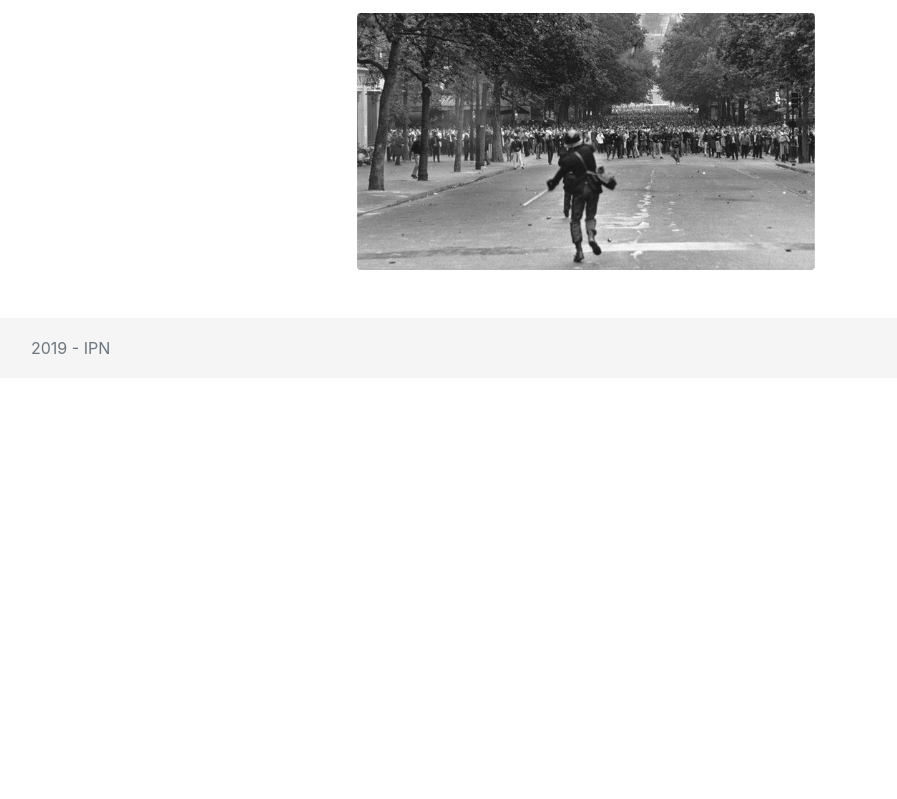
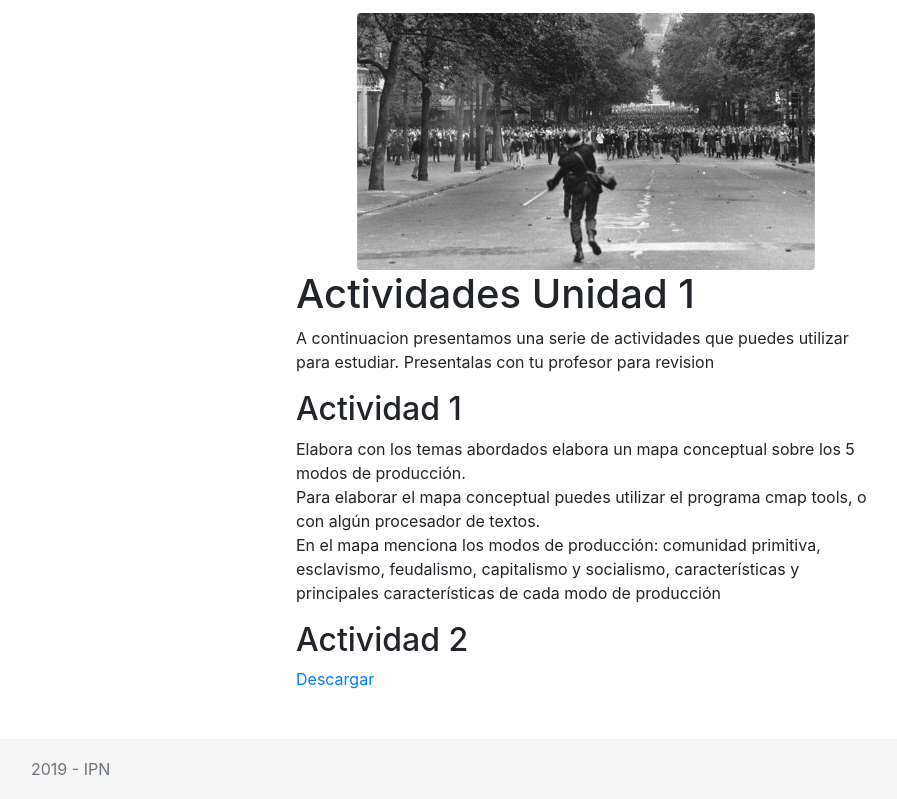
Before and after one commit to ESM-CECyT7/2GM, a plain HTML site: page index.html in a window 1280 px wide. Shown: the part 6881-7680 px from the top of the page, without its empty margins (54-951 px from the left). Before the commit the page ends 7259 px from the top, so only its background shows below. Drawn offline with nearby package versions, Linux system fonts and the light colour scheme; a script that the page names is missing.

Commit message:
Add activity

```diff
--- a/index.html
+++ b/index.html
@@ -120,7 +120,7 @@
         <div class="collapse navbar-collapse" id="navbarNavDropdown">
             <ul class="navbar-nav">
                 <li class="nav-item active">
-                    <a class="nav-link" href="/index.html">Inicio
+                    <a class="nav-link" href="index.html">Inicio
                         <span class="sr-only">(current)</span>
                     </a>
                 </li>
@@ -468,6 +468,28 @@
             <div class="text-center">
                 <img src="paris1968.jpg" class="rounded w-75" alt="Paris 1968">
             </div>
+
+            <div class="container">
+                    <h1>Actividades Unidad 1</h1>
+                    <p>A continuacion presentamos una serie de actividades que puedes utilizar para estudiar. Presentalas con tu profesor
+                        para revision</p>
+                    <h2>
+                        Actividad 1
+                    </h2>
+                    <p>Elabora con los temas abordados elabora un mapa conceptual sobre los 5 modos de producción.
+                        <br />
+                        Para elaborar
+                        el mapa conceptual puedes utilizar el programa cmap tools, o con algún procesador de textos.
+                        <br />
+                        En el mapa menciona
+                        los modos de producción: comunidad primitiva, esclavismo, feudalismo, capitalismo y socialismo, características
+                        y principales características de cada modo de producción
+                    </p>
+                    <h2>Actividad 2</h2>
+                    <a href="activity_wwii.docx">Descargar</a>
+                    <br />
+
+                </div>
 
             <a id="back-to-top" href="#" class="btn btn-primary btn-lg back-to-top" role="button"
                 title="Click to return on the top page" data-toggle="tooltip" data-placement="left"><span
```
Also changed, not shown: 1 other file.
